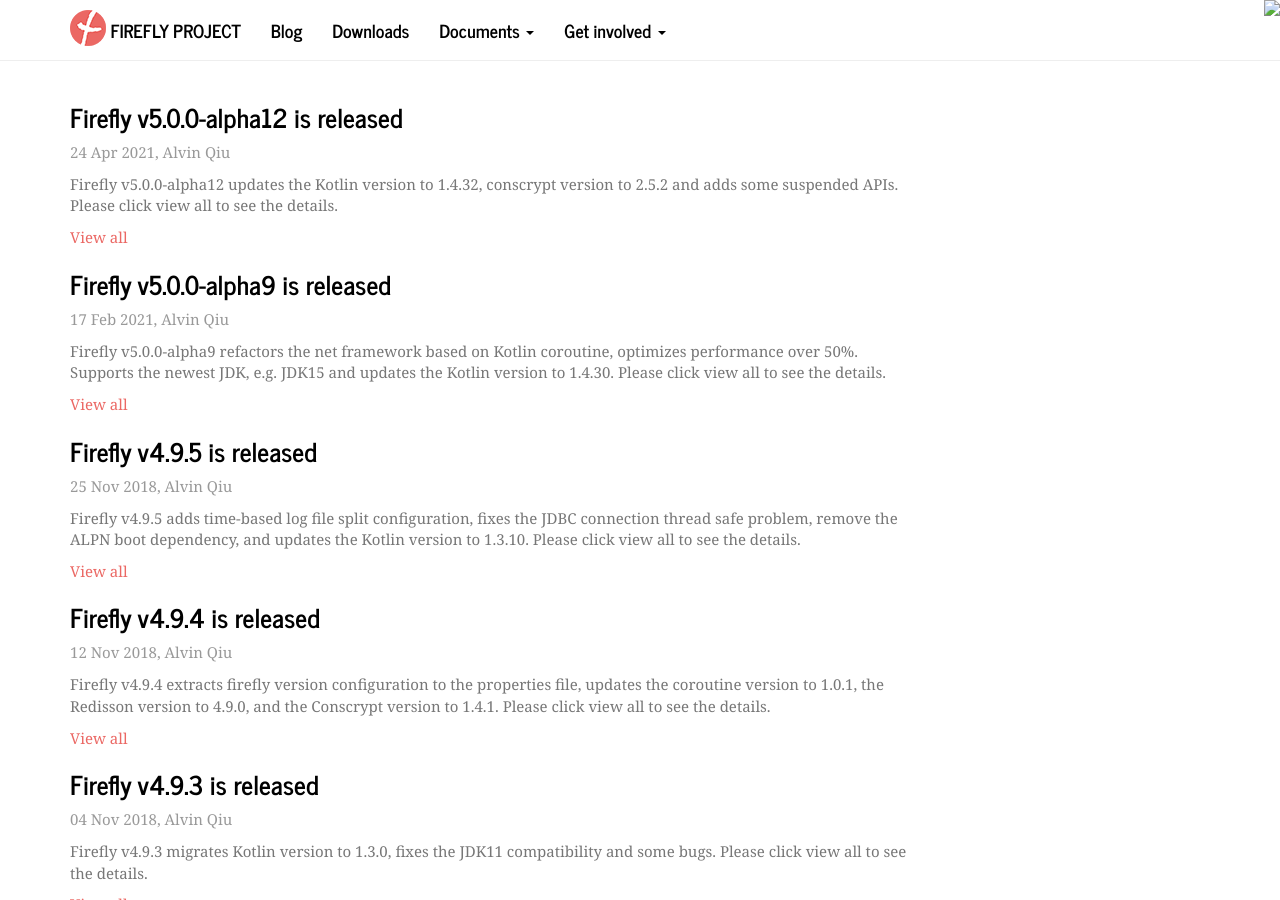
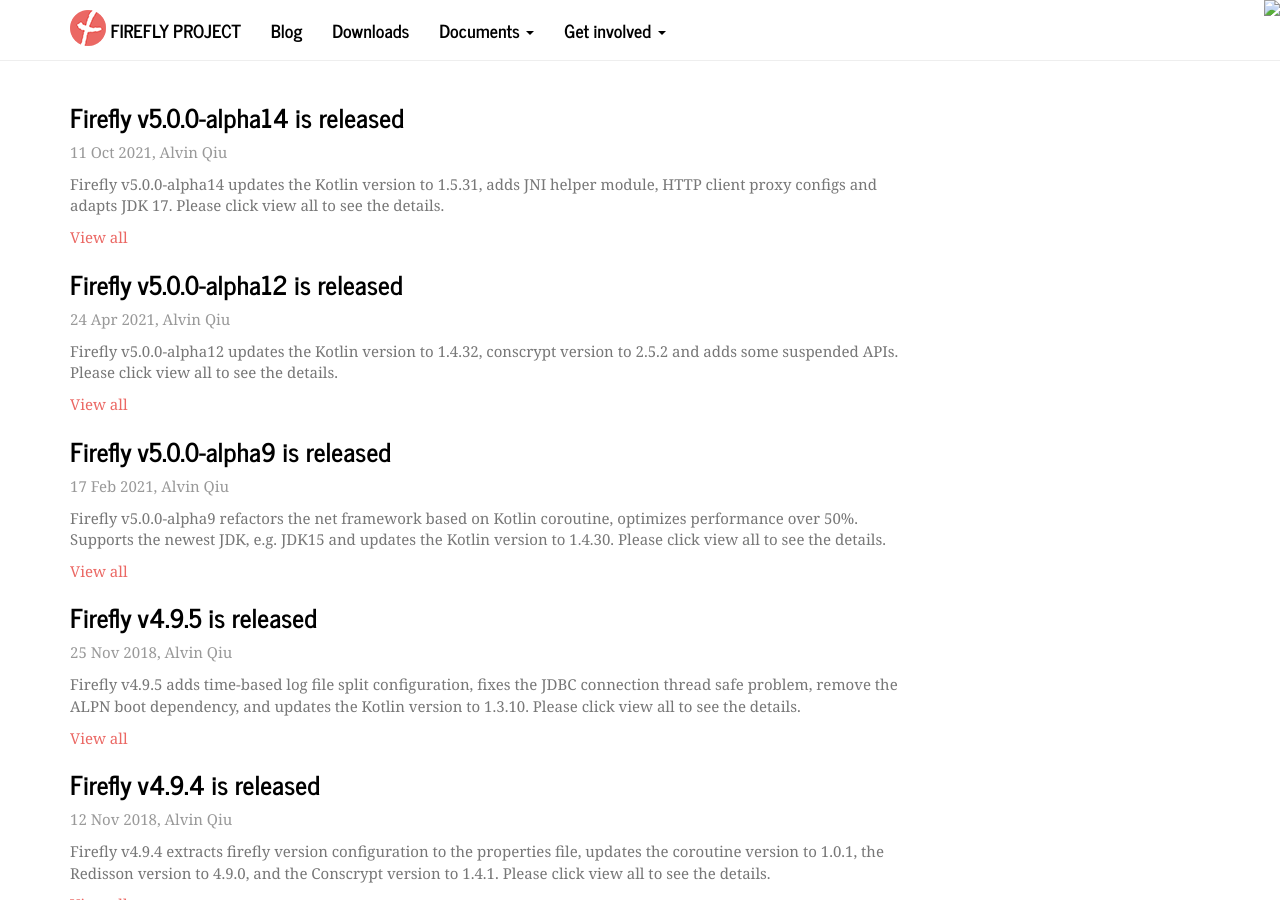
Before and after one commit to hypercube1024/firefly, a Jekyll site: the page built from blog/index.html, in a window 1280 px wide and 900 px high. Built offline with Jekyll 4.4.1, drawn with Linux system fonts in a browser that asks for light colours; the list of posts is cut into pages by our own code.

Commit message:
[chore]: 5.0.0-alpha14 release

```diff
--- a/_data/global.yml
+++ b/_data/global.yml
@@ -2,4 +2,4 @@
 githubURL : https://github.com/hypercube1024/firefly
 qqgroupURL : http://qgc.qq.com/4691508
 exampleURL: https://github.com/hypercube1024/firefly/tree/firefly-5.0.0/firefly-example/src/main/kotlin/com/fireflysource/example
-releaseVersion : 5.0.0-alpha12
+releaseVersion : 5.0.0-alpha14
--- /dev/null
+++ b/_posts/2021-10-12-firefly-5.0.0-alpha14-release.md
@@ -0,0 +1,18 @@
+---
+
+category : release
+title: Firefly v5.0.0-alpha14 is released
+date: "2021-10-12 00:00:00 +0800"
+author: Alvin Qiu
+excerpt: Firefly v5.0.0-alpha14 updates the Kotlin version to 1.5.31, adds JNI helper module, HTTP client proxy configs and adapts JDK 17.  Please click view all to see the details.
+
+---
+<p class="text-muted"> {{ page.date | date_to_string }}, {{ page.author }}</p>
+
+Firefly v5.0.0-alpha14 updates the Kotlin version to 1.5.31, adds JNI helper module, HTTP client proxy configs and adapts JDK 17.
+
+Update log:
+1. Adds JNI helper module.
+2. Adds HTTP client proxy configs.
+3. Adapts JDK 17.
+4. Updates Kotlin version to 1.5.31.
```
Also changed, not shown: _docs/getting-start.md (+1 -1 lines).
